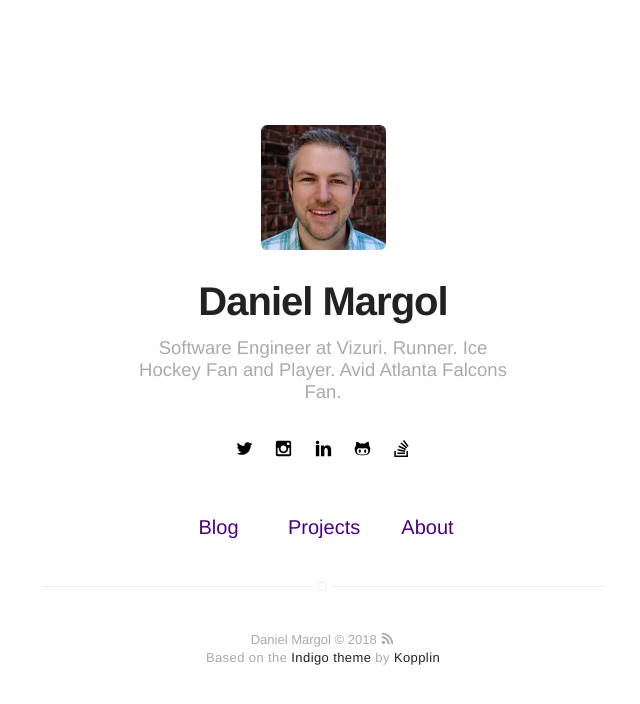
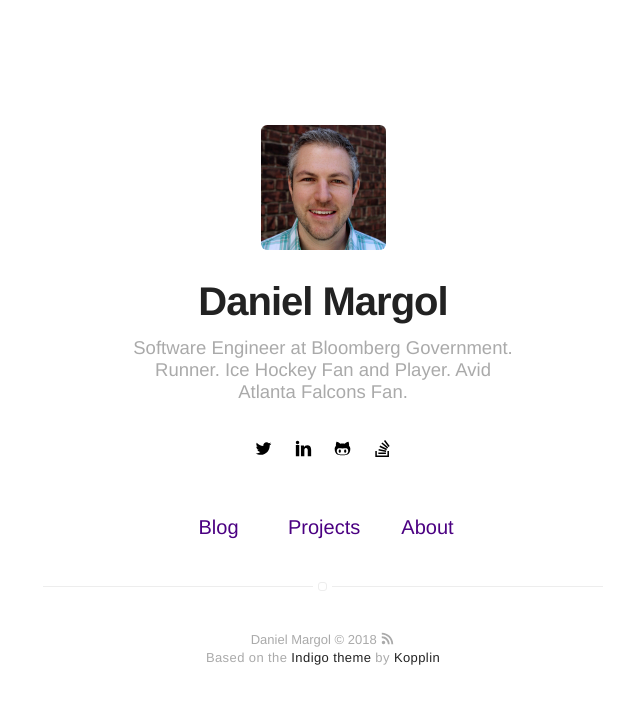
Before and after one commit to dmarg/dmarg.github.io, a Jekyll site: the page built from index.html, in a window 1280 px wide. Shown: the top 704 px of the page, without its empty margins (317-957 px from the left). Built offline with Jekyll 4.4.1, drawn with Linux system fonts in a browser that asks for light colours.

Commit message:
Update bio info. Add BGOV. Remove Vizuri.

```diff
--- a/_config.yml
+++ b/_config.yml
@@ -1,6 +1,6 @@
 # main text of home
 name: Daniel Margol
-bio: Software Engineer at Vizuri. Runner. Ice Hockey Fan and Player. Avid Atlanta Falcons Fan.
+bio: Software Engineer at Bloomberg Government. Runner. Ice Hockey Fan and Player. Avid Atlanta Falcons Fan.
 
 # twitter summary info
 description: A blog about technology and related stuff.
@@ -37,7 +37,7 @@ disqus:
 # facebook: myfacebook
 twitter: danielmargol
 # google: mygoogle
-instagram: dmargol
+# instagram: dmargol
 # pinterest: mypinterest
 linkedin: danielmargol
 # youtube: myyoutube
@@ -53,7 +53,7 @@ stackoverflow: 3935318/daniel-margol
 authors:
     danielmargol:
         name: Daniel Margol
-        bio: Software Engineer at Vizuri. Runner. Ice Hockey Fan and Player. Avid Atlanta Falcons Fan.
+        bio: Software Engineer at Bloomberg Government. Runner. Ice Hockey Fan and Player. Avid Atlanta Falcons Fan.
         external-image: false
         picture: assets/images/profile.jpg
         twitter: danielmargol
```
